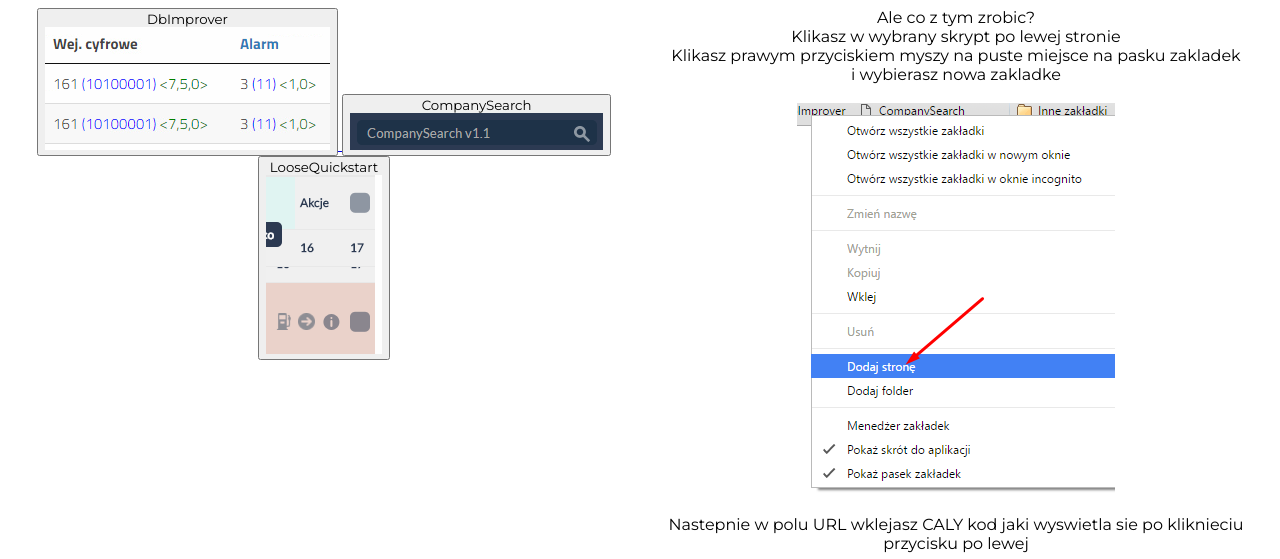
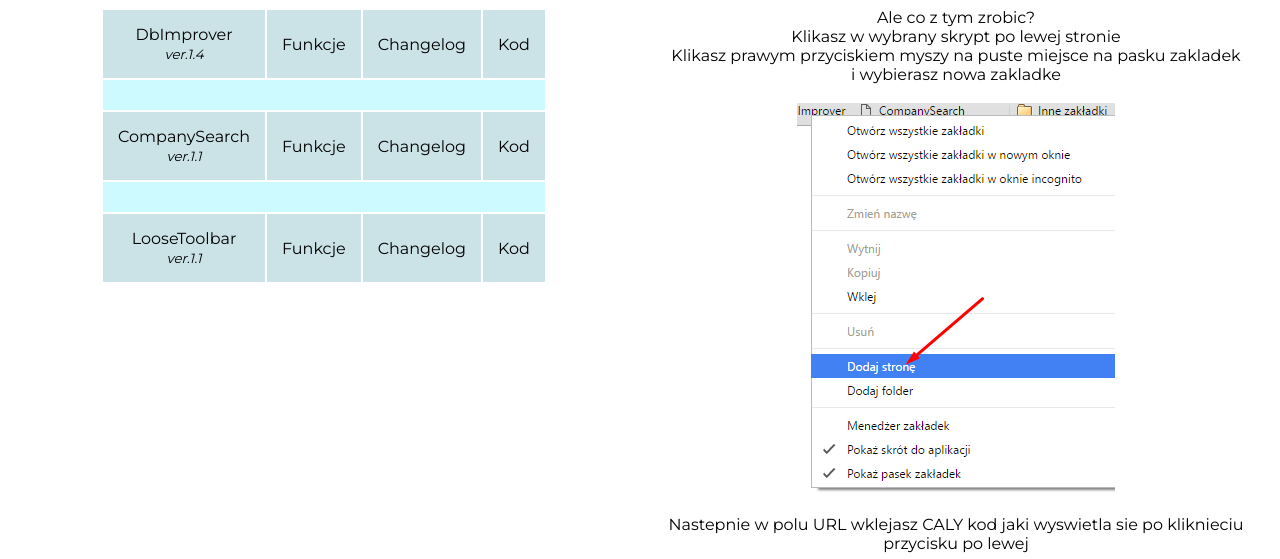
Before and after one commit to Purely-Imaginary/Purely-Imaginary.github.io, a PHP site: page /Framelogic/index.html in a window 1280 px wide. Shown: the top 559 px of the page. Run offline with PHP 8.4, Linux system fonts and the light colour scheme.

Commit message:
Index changes

```diff
--- a/Framelogic/CompanySearch.js
+++ b/Framelogic/CompanySearch.js
@@ -1,6 +1,5 @@
 javascript:(function () {
 
-    console.log("CompanySearch v1.1");
     var companies = $("#menu-map > ul").clone();
     console.log(companies.children());
     if (companies.length == 0) {
@@ -33,4 +32,5 @@ javascript:(function () {
         if (filter.length == 0)$('#menu-map > ul').append("<li style='background-color: red'>No companies found</li>");
     });
 
+    console.log("CompanySearch v1.1");
 })();
--- a/Framelogic/index.html
+++ b/Framelogic/index.html
@@ -8,19 +8,41 @@
 </head>
 <body>
 <div id="wrapper">
-<div class="insider" >
-    <a href="DbImprover.js">
-        <button>DbImprover<br><img src="DbIm.png"></button>
-    </a>
-    <a href="CompanySearch.js">
-        <button>CompanySearch<br><img src="ComSea.png"></button>
-    </a>
-    <a href="LooseQuickstart.js">
-        <button>LooseQuickstart<br><img src="Loose.png"></button>
-    </a>
-</div>
-<div class="insider">
-    Ale co z tym zrobic?<br>
+    <div class="insider">
+        <div class="table">
+        <table>
+            <tr>
+                <td class="title">DbImprover<br>
+                    <small><em>ver.1.4</em></small></td>
+                <td class="function" onclick="load_website_into_id('/subsites/DbIFunc.html','data')">Funkcje</td>
+                <td class="changelog" onclick="load_website_into_id('/subsites/DbIChange.html','data')">Changelog</td>
+                <td class="code" onclick="load_website_into_id('/subsites/DbICode.html','data')">Kod</td>
+            </tr>
+            <tr class="spacer"><td colspan="4"></td></tr>
+            <tr>
+                <td class="title">CompanySearch<br>
+                    <small><em>ver.1.1</em></small></td>
+                <td class="function" onclick="load_website_into_id('/subsites/CSFunc.html','data')">Funkcje</td>
+                <td class="changelog" onclick="load_website_into_id('/subsites/CSCHange.html','data')">Changelog</td>
+                <td class="code" onclick="load_website_into_id('/subsites/CSCode.html','data')">Kod</td>
+            </tr>
+            <tr class="spacer"><td colspan="4"></td></tr>
+            <tr>
+                <td class="title">LooseToolbar<br>
+                    <small><em>ver.1.1</em></small></td>
+                <td class="function" onclick="load_website_into_id('/subsites/LTFunc.html','data')">Funkcje</td>
+                <td class="changelog" onclick="load_website_into_id('/subsites/LTChange.html','data')">Changelog</td>
+                <td class="code" onclick="load_website_into_id('/subsites/LTCode.html','data')">Kod</td>
+            </tr>
+
+        </table>
+        </div>
+        <div id="data">
+
+        </div>
+    </div>
+    <div class="insider">
+        Ale co z tym zrobic?<br>
     Klikasz w wybrany skrypt po lewej stronie<br>
     Klikasz prawym przyciskiem myszy na puste miejsce na pasku zakladek<br>
     i wybierasz nowa zakladke<br><br><img src="step_1.png"><br>
@@ -29,5 +51,6 @@
     Na odpowiedniej stronie klikasz zakladke i cieszysz sie ulepszeniami :)
 </div>
     </div>
+<script src="index.js"></script>
 </body>
 </html>
--- /dev/null
+++ b/Framelogic/index.js
@@ -0,0 +1,6 @@
+/**
+ * Created by amade on 09.08.2016.
+ */
+function load_website_into_id(website,id){
+    document.getElementById(id).innerHTML='<object type="text/html" data='+website+' ></object>';
+}
--- a/Framelogic/styles.css
+++ b/Framelogic/styles.css
@@ -4,11 +4,31 @@ body {
 #wrapper{
 
 }
+#data{
+    width: 100%;
+    height: 100%;
+}
 div.insider{
     float:left;
     text-align: center;
     width: 50%;
 }
+table{
+    margin: auto;
+    text-align: center;
+
+}
+td{
+    margin: auto;
+    padding: 15px;
+}
+tr{
+    background-color: rgba(147, 195, 205, 0.48);
+}
+tr.spacer{
+    height: 20px;
+    background-color: rgba(205, 250, 255, 1);
+}
 button{
     font-family: 'Montserrat', sans-serif;
 }
```
Also changed, not shown: Framelogic/DbImprover.js (+26 -23 lines), Framelogic/subsites/CSChange.html (added, +10 -0 lines), Framelogic/subsites/CSCode.html (added, +10 -0 lines), Framelogic/subsites/CSFunc.html (added, +10 -0 lines), Framelogic/subsites/DbIChange.html (added, +10 -0 lines), Framelogic/subsites/DbICode.html (added, +10 -0 lines), Framelogic/subsites/DbIFunc.html (added, +10 -0 lines), Framelogic/subsites/LTChange.html (added, +10 -0 lines), Framelogic/subsites/LTCode.html (added, +10 -0 lines), Framelogic/subsites/LTFunc.html (added, +10 -0 lines).
